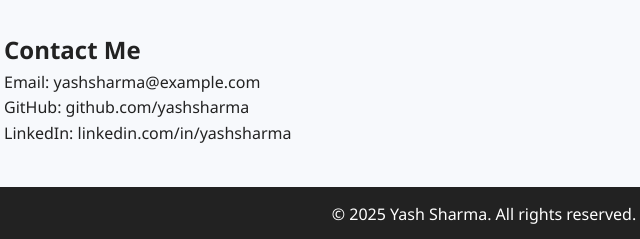
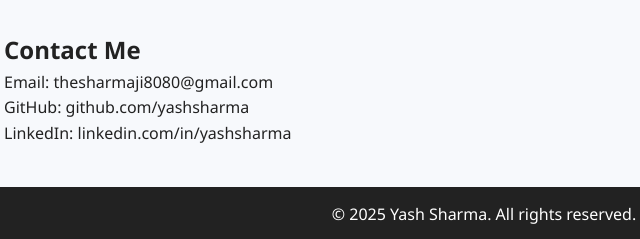
Before and after one commit to yashsharma8080/portfolio-yash, a plain HTML site: page index.html in a window 1280 px wide. Shown: the part 890-1129 px from the top of the page, 156-796 px from the left. Drawn offline with Linux system fonts and the light colour scheme.

Commit message:
Update index.html

```diff
--- a/index.html
+++ b/index.html
@@ -54,7 +54,7 @@
 
   <section id="contact">
     <h2>Contact Me</h2>
-    <p>Email: yashsharma@example.com</p>
+    <p>Email: thesharmaji8080@gmail.com</p>
     <p>GitHub: github.com/yashsharma</p>
     <p>LinkedIn: linkedin.com/in/yashsharma</p>
   </section>
```
